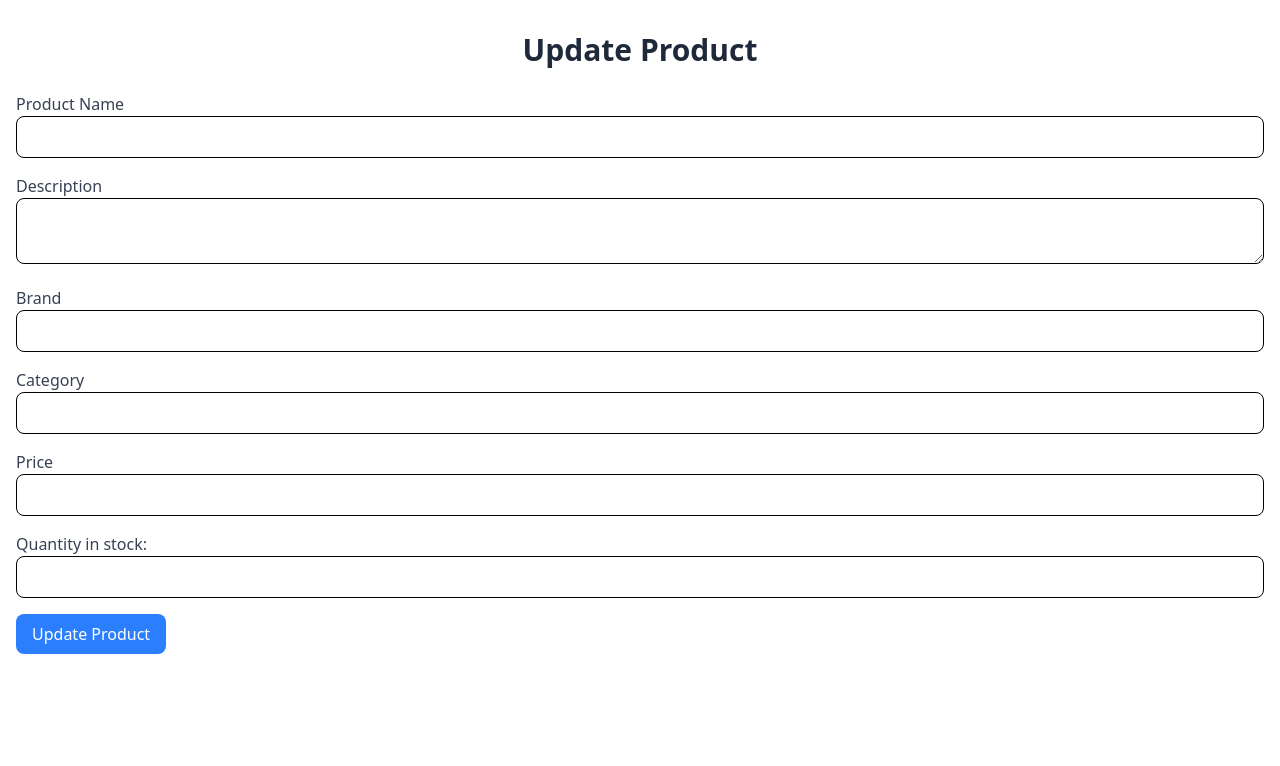
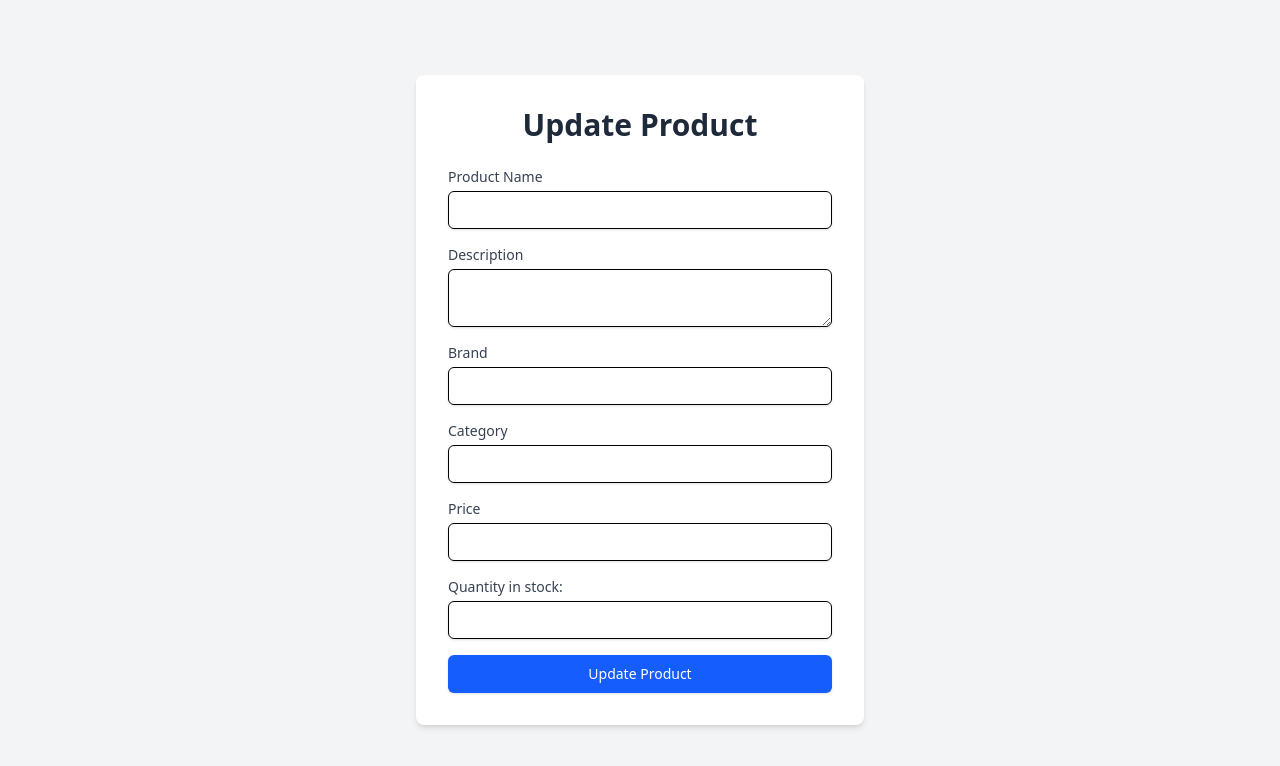
Before and after one commit to metacomputers/metaweb, a React (Vite) app in the folder frontend/: page /updateproduct/1 in a window 1280 px wide. Shown: the top 766 px of the page. Built offline with nearby package versions, Linux system fonts and the light colour scheme; no server answers.

Commit message:
Added some products.

```diff
--- a/frontend/src/components/UpdateProduct.jsx
+++ b/frontend/src/components/UpdateProduct.jsx
@@ -1,20 +1,17 @@
-import React from "react";
-import { useEffect, useState } from "react";
-import { useNavigate } from "react-router-dom";
-import { useParams } from "react-router";
+import React, { useEffect, useState } from "react";
+import { useNavigate, useParams } from "react-router-dom";
 
 const UpdateProduct = () => {
-
     const navigate = useNavigate();
     const { id } = useParams();
 
     const [product, setProduct] = useState({
-        name: '',
-        description: '',
-        price: '',
-        brand: '',
-        category: '',
-        quantity: '',
+        name: "",
+        description: "",
+        price: "",
+        brand: "",
+        category: "",
+        quantity: "",
     });
 
     useEffect(() => {
@@ -27,7 +24,7 @@ const UpdateProduct = () => {
             const data = await response.json();
             setProduct(data);
         } catch (error) {
-            console.error("Error while fetching the product...", error)
+            console.error("Error while fetching the product...", error);
         }
     };
 
@@ -35,14 +32,14 @@ const UpdateProduct = () => {
         const { name, value } = e.target;
         setProduct((prevState) => ({
             ...prevState,
-            [name]: value
+            [name]: value,
         }));
     };
 
     const updateProduct = async (e) => {
         e.preventDefault();
 
-        const formData = new FormData(); //form data object
+        const formData = new FormData();
 
         formData.append("name", product.name);
         formData.append("description", product.description);
@@ -64,97 +61,107 @@ const UpdateProduct = () => {
                 console.error("Failed to update the product..");
                 alert("Failed to update the product..");
             }
-
-
         } catch (error) {
-            console.error("Error while updating..", error)
+            console.error("Error while updating..", error);
             alert("Error while updating..");
         }
-
-    }
+    };
 
     return (
-        <div className="container mx-auto px-4 py-8">
+        <div className="bg-gray-100 min-h-screen flex items-center justify-center">
+            <div className="bg-white p-8 rounded-lg shadow-md w-full max-w-md">
                 <h2 className="text-3xl font-bold text-center mb-6 text-gray-800">
                     Update Product
                 </h2>
 
-            <form onSubmit={updateProduct}>
-                <div className="mb-4">
-                    <label className="block text-gray-700">Product Name</label>
+                <form onSubmit={updateProduct} className="space-y-4">
+                    <div>
+                        <label className="block text-gray-700 text-sm font-medium">
+                            Product Name
+                        </label>
                         <input
                             type="text"
                             name="name"
                             value={product.name}
                             onChange={changedFields}
-                        className="w-full px-4 py-2 border rounded-lg"
+                            className="mt-1 block w-full px-4 py-2 border rounded-md shadow-sm focus:ring-blue-500 focus:border-blue-500 sm:text-sm"
                         />
                     </div>
 
-                <div className="mb-4">
-                    <label className="block text-gray-700">Description</label>
+                    <div>
+                        <label className="block text-gray-700 text-sm font-medium">
+                            Description
+                        </label>
                         <textarea
                             name="description"
                             value={product.description}
                             onChange={changedFields}
-                        className="w-full px-4 py-2 border rounded-lg"
+                            className="mt-1 block w-full px-4 py-2 border rounded-md shadow-sm focus:ring-blue-500 focus:border-blue-500 sm:text-sm"
                         />
                     </div>
 
-                <div className="mb-4">
-                    <label className="block text-gray-700">Brand</label>
+                    <div>
+                        <label className="block text-gray-700 text-sm font-medium">
+                            Brand
+                        </label>
                         <input
                             type="text"
                             name="brand"
                             value={product.brand}
                             onChange={changedFields}
-                        className="w-full px-4 py-2 border rounded-lg"
+                            className="mt-1 block w-full px-4 py-2 border rounded-md shadow-sm focus:ring-blue-500 focus:border-blue-500 sm:text-sm"
                         />
                     </div>
 
-                <div className="mb-4">
-                    <label className="block text-gray-700">Category</label>
+                    <div>
+                        <label className="block text-gray-700 text-sm font-medium">
+                            Category
+                        </label>
                         <input
                             type="text"
                             name="category"
                             value={product.category}
                             onChange={changedFields}
-                        className="w-full px-4 py-2 border rounded-lg"
+                            className="mt-1 block w-full px-4 py-2 border rounded-md shadow-sm focus:ring-blue-500 focus:border-blue-500 sm:text-sm"
                         />
                     </div>
 
-                <div className="mb-4">
-                    <label className="block text-gray-700">Price</label>
+                    <div>
+                        <label className="block text-gray-700 text-sm font-medium">
+                            Price
+                        </label>
                         <input
                             type="number"
                             name="price"
                             value={product.price}
                             onChange={changedFields}
-                        className="w-full px-4 py-2 border rounded-lg"
+                            className="mt-1 block w-full px-4 py-2 border rounded-md shadow-sm focus:ring-blue-500 focus:border-blue-500 sm:text-sm"
                         />
                     </div>
 
-                <div className="mb-4">
-                    <label className="block text-gray-700">Quantity in stock:</label>
+                    <div>
+                        <label className="block text-gray-700 text-sm font-medium">
+                            Quantity in stock:
+                        </label>
                         <input
                             type="text"
                             name="quantity"
                             value={product.quantity}
                             onChange={changedFields}
-                        className="w-full px-4 py-2 border rounded-lg"
+                            className="mt-1 block w-full px-4 py-2 border rounded-md shadow-sm focus:ring-blue-500 focus:border-blue-500 sm:text-sm"
                         />
                     </div>
 
                     <button
                         type="submit"
-                    className="bg-blue-500 text-white py-2 px-4 rounded-lg hover:bg-blue-700 transition"
-                    onClick={"/"}
+                        className="w-full py-2 px-4 border border-transparent rounded-md shadow-sm text-sm font-medium text-white bg-blue-600 hover:bg-blue-700 focus:outline-none focus:ring-2 focus:ring-offset-2 focus:ring-blue-500"
                     >
                         Update Product
                     </button>
                 </form>
             </div>
+        </div>
     );
-}
+};
 
 export default UpdateProduct;
```
Also changed, not shown: frontend/public/uploads/image-1742504242485.png (added). Lines whose indentation alone changed are shown as unchanged.
